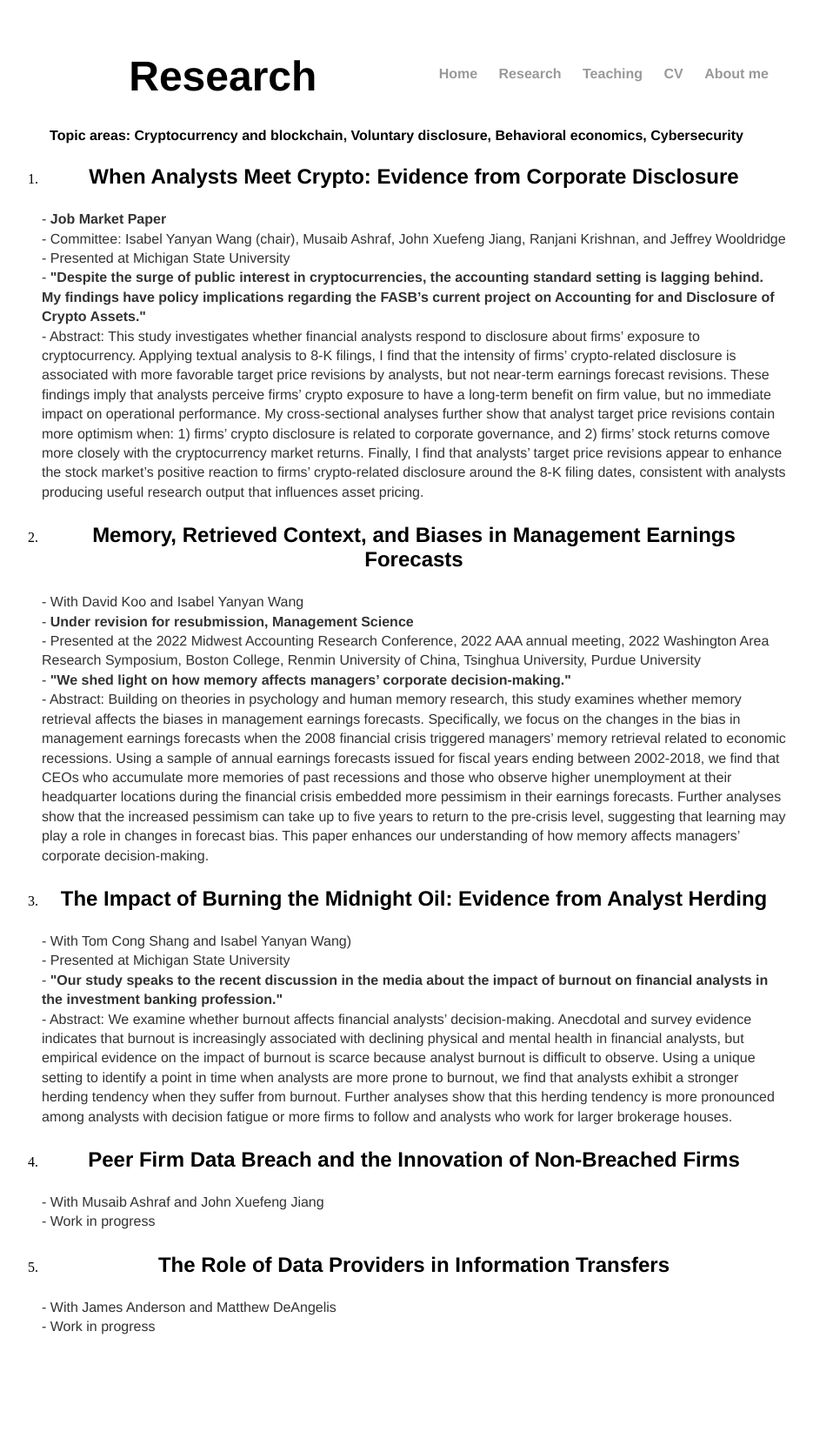
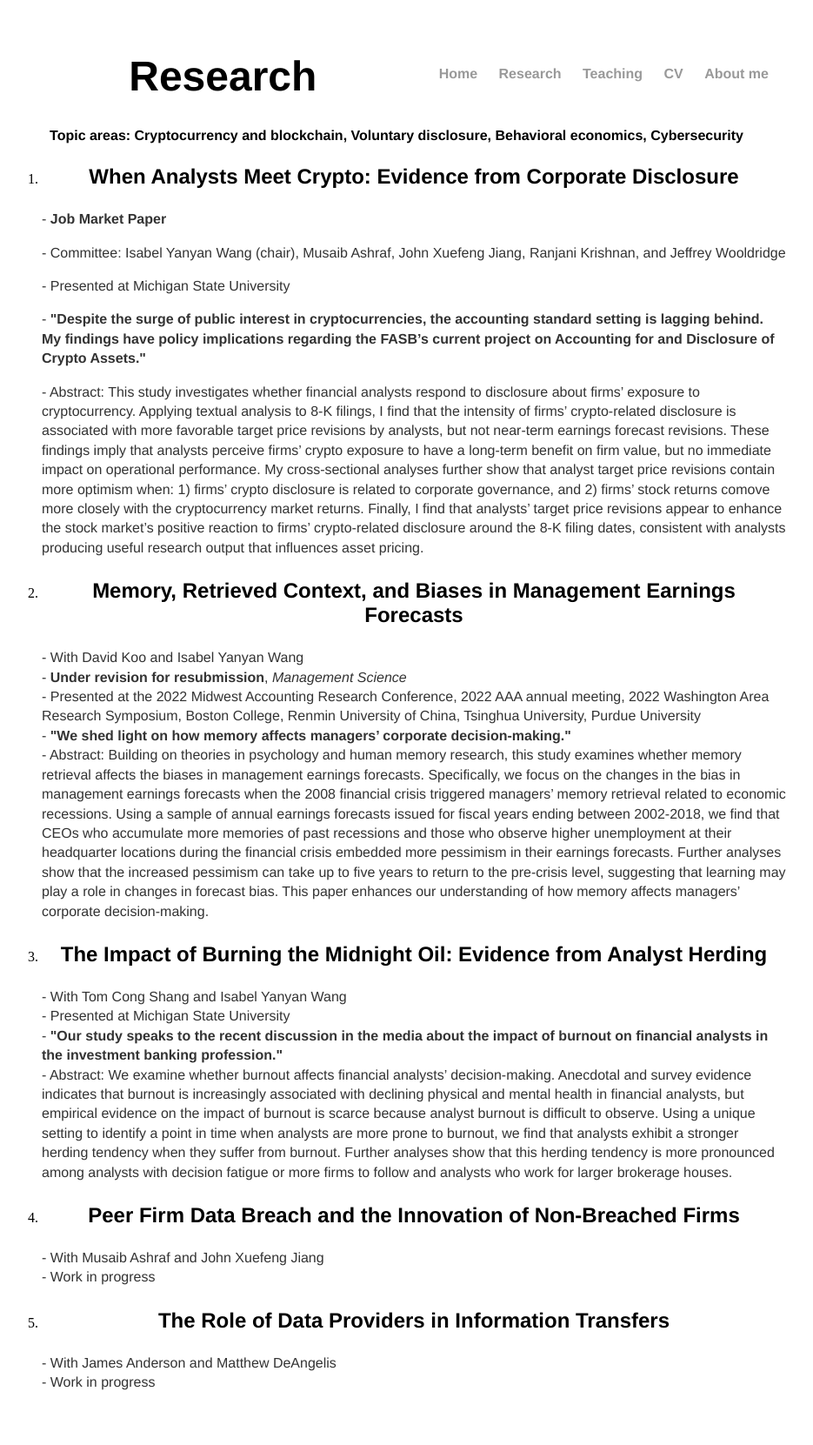
Before and after one commit to shu-ting-wu/shu-ting-wu.github.io, a Jekyll site: the page built from research/index.html, in a window 1280 px wide. Shown: the whole page at 87% size, without its empty margins (184-1119 px from the left). Built offline with Jekyll 4.4.1, drawn with Linux system fonts in a browser that asks for light colours; before the commit the page ends 1597 px from its top, so only the background shows below that.

Commit message:
Update index.html

```diff
--- a/research/index.html
+++ b/research/index.html
@@ -5,37 +5,29 @@ title: Shuting's research
 <div class="research">
 	<h1>Research</h1>
   <h2>Topic areas: Cryptocurrency and blockchain, Voluntary disclosure, Behavioral economics, Cybersecurity</h2>
-  <p></p>
-  <p></p>
   <ol>
     <li>
 	    <h3>When Analysts Meet Crypto: Evidence from Corporate Disclosure</h3>
-	    <p>- <strong>Job Market Paper</strong><br>
-		- Committee: Isabel Yanyan Wang (chair), Musaib Ashraf, John Xuefeng Jiang, Ranjani Krishnan, and Jeffrey Wooldridge<br>
-		- Presented at Michigan State University<br>
-		- <strong>"Despite the surge of public interest in cryptocurrencies, the accounting standard setting is lagging behind. My findings have policy implications regarding the FASB’s current project on Accounting for and Disclosure of Crypto Assets."</strong><br>
-		- Abstract: This study investigates whether financial analysts respond to disclosure about firms’ exposure to cryptocurrency. Applying textual analysis to 8-K filings, I find that the intensity of firms’ crypto-related disclosure is associated with more favorable target price revisions by analysts, but not near-term earnings forecast revisions. These findings imply that analysts perceive firms’ crypto exposure to have a long-term benefit on firm value, but no immediate impact on operational performance. My cross-sectional analyses further show that analyst target price revisions contain more optimism when: 1) firms’ crypto disclosure is related to corporate governance, and 2) firms’ stock returns comove more closely with the cryptocurrency market returns. Finally, I find that analysts’ target price revisions appear to enhance the stock market’s positive reaction to firms’ crypto-related disclosure around the 8-K filing dates, consistent with analysts producing useful research output that influences asset pricing.</p>
-	    <p></p>
-	    <p></p>
+	    <p>- <strong>Job Market Paper</strong></p>
+		<p>- Committee: Isabel Yanyan Wang (chair), Musaib Ashraf, John Xuefeng Jiang, Ranjani Krishnan, and Jeffrey Wooldridge</p>
+		<p>- Presented at Michigan State University</p>
+		<p>- <strong>"Despite the surge of public interest in cryptocurrencies, the accounting standard setting is lagging behind. My findings have policy implications regarding the FASB’s current project on Accounting for and Disclosure of Crypto Assets."</strong></p>
+		<p>- Abstract: This study investigates whether financial analysts respond to disclosure about firms’ exposure to cryptocurrency. Applying textual analysis to 8-K filings, I find that the intensity of firms’ crypto-related disclosure is associated with more favorable target price revisions by analysts, but not near-term earnings forecast revisions. These findings imply that analysts perceive firms’ crypto exposure to have a long-term benefit on firm value, but no immediate impact on operational performance. My cross-sectional analyses further show that analyst target price revisions contain more optimism when: 1) firms’ crypto disclosure is related to corporate governance, and 2) firms’ stock returns comove more closely with the cryptocurrency market returns. Finally, I find that analysts’ target price revisions appear to enhance the stock market’s positive reaction to firms’ crypto-related disclosure around the 8-K filing dates, consistent with analysts producing useful research output that influences asset pricing.</p>
 	  </li>
     <li>
       	<h3>Memory, Retrieved Context, and Biases in Management Earnings Forecasts</h3>
 	     <p>- With David Koo and Isabel Yanyan Wang<br>
-		- <strong>Under revision for resubmission, Management Science</strong><br>
+		     - <strong>Under revision for resubmission</strong>, <em>Management Science</em><br>
 	    	- Presented at the 2022 Midwest Accounting Research Conference, 2022 AAA annual meeting, 2022 Washington Area Research Symposium, Boston College, Renmin University of China, Tsinghua University, Purdue University<br>
 		- <strong>"We shed light on how memory affects managers’ corporate decision-making."</strong><br>
 	    	- Abstract: Building on theories in psychology and human memory research, this study examines whether memory retrieval affects the biases in management earnings forecasts. Specifically, we focus on the changes in the bias in management earnings forecasts when the 2008 financial crisis triggered managers’ memory retrieval related to economic recessions. Using a sample of annual earnings forecasts issued for fiscal years ending between 2002-2018, we find that CEOs who accumulate more memories of past recessions and those who observe higher unemployment at their headquarter locations during the financial crisis embedded more pessimism in their earnings forecasts. Further analyses show that the increased pessimism can take up to five years to return to the pre-crisis level, suggesting that learning may play a role in changes in forecast bias. This paper enhances our understanding of how memory affects managers’ corporate decision-making.</p>
-          <p></p>
-	  <p></p>
 	  </li>
     <li>
 	 <h3>The Impact of Burning the Midnight Oil: Evidence from Analyst Herding</h3>
-	      <p>- With Tom Cong Shang and Isabel Yanyan Wang)<br>
+	      <p>- With Tom Cong Shang and Isabel Yanyan Wang<br>
 		 - Presented at Michigan State University<br>
 		 - <strong>"Our study speaks to the recent discussion in the media about the impact of burnout on financial analysts in the investment banking profession."</strong><br>
 		 - Abstract: We examine whether burnout affects financial analysts’ decision-making. Anecdotal and survey evidence indicates that burnout is increasingly associated with declining physical and mental health in financial analysts, but empirical evidence on the impact of burnout is scarce because analyst burnout is difficult to observe. Using a unique setting to identify a point in time when analysts are more prone to burnout, we find that analysts exhibit a stronger herding tendency when they suffer from burnout. Further analyses show that this herding tendency is more pronounced among analysts with decision fatigue or more firms to follow and analysts who work for larger brokerage houses.</p>
-	    <p></p>
-	    <p></p>
 	  </li>
 	<li>
 		<h3>Peer Firm Data Breach and the Innovation of Non-Breached Firms</h3>
```
